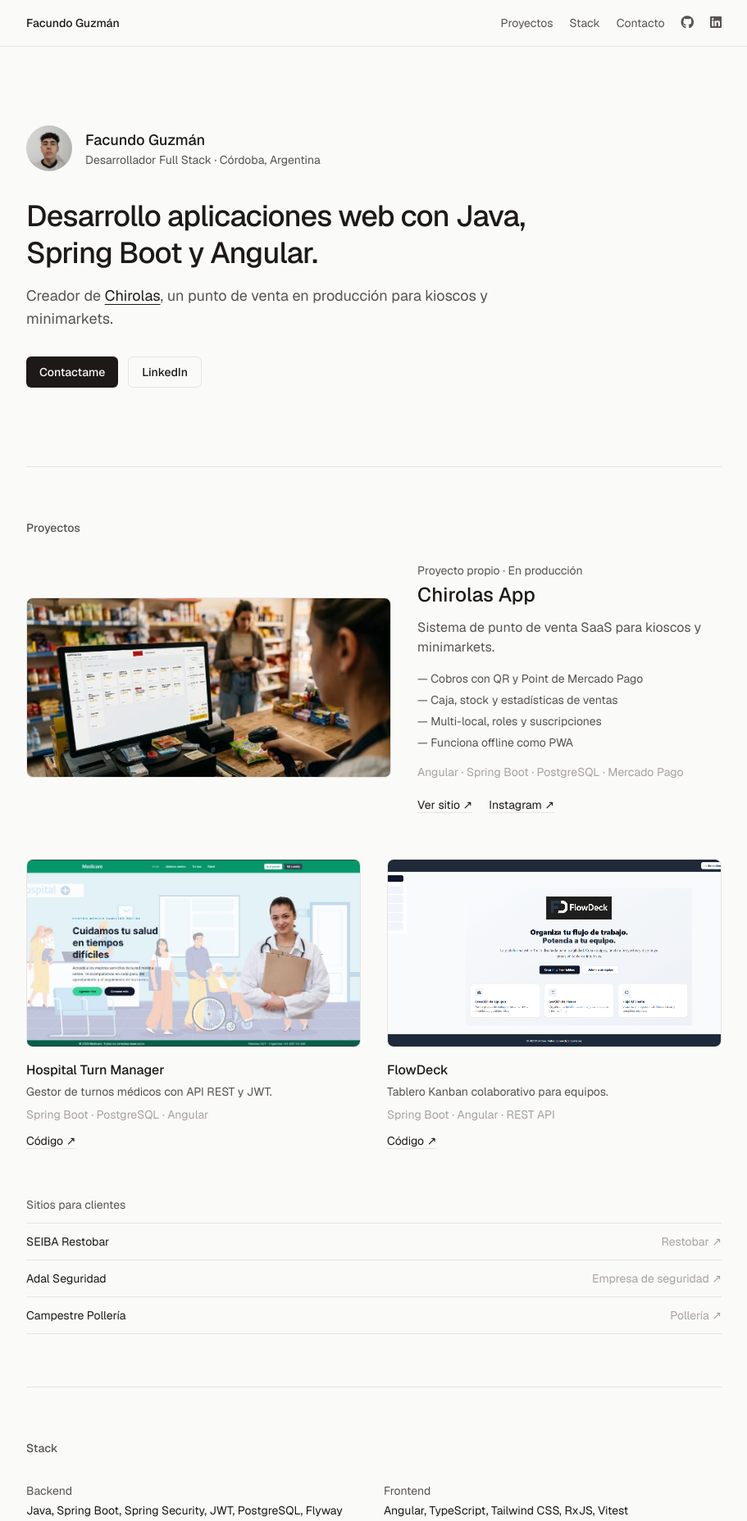
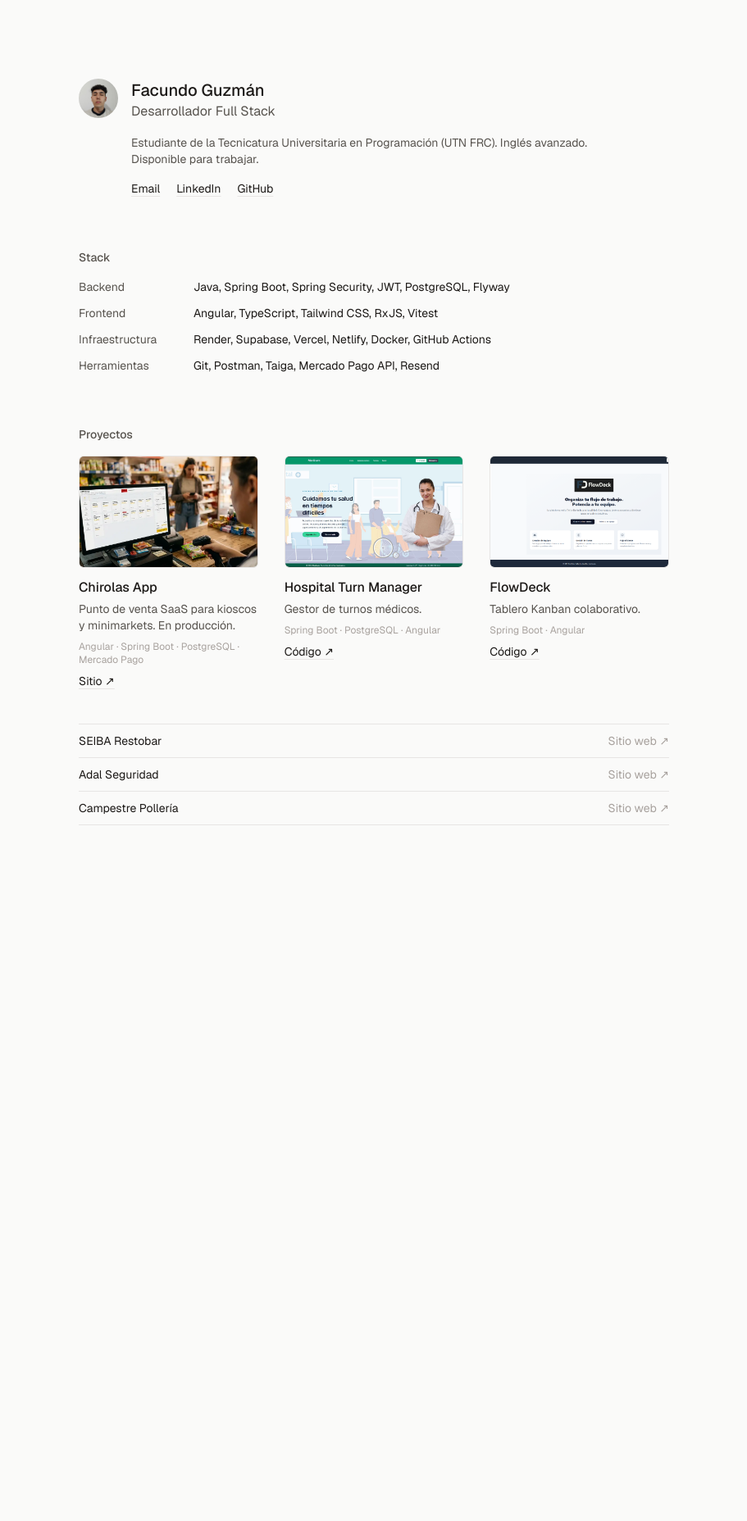
Before and after one commit to 405091-GUZMAN/Web-Portfolio, a website built with Vite: page index.html in a window 1280 px wide. Shown: the top 1856 px of the page at 82% size, without its empty margins (184-1095 px from the left). After the commit the page ends 1103 px from the top, so only its background shows below. Built offline with nearby package versions, Linux system fonts and the light colour scheme.

Commit message:
Versión corta: descripción, stack y proyectos
Co-Authored-By: Claude Opus 5.5 <noreply@anthropic.com>
Claude-Session: https://claude.ai/code/session_01EEfUMKmjWpttdom12cXLTB

```diff
--- a/index.html
+++ b/index.html
@@ -4,12 +4,12 @@
   <meta charset="UTF-8">
   <meta name="viewport" content="width=device-width, initial-scale=1.0">
   <title>Facundo Guzmán · Desarrollador Full Stack</title>
-  <meta name="description" content="Desarrollador Full Stack con Java, Spring Boot y Angular. Creador de Chirolas, un sistema de punto de venta en producción para kioscos y minimarkets.">
+  <meta name="description" content="Desarrollador Full Stack. Java, Spring Boot y Angular.">
   <link rel="canonical" href="https://guzmanfacundo.netlify.app/">
   <meta property="og:type" content="website">
   <meta property="og:url" content="https://guzmanfacundo.netlify.app/">
   <meta property="og:title" content="Facundo Guzmán · Desarrollador Full Stack">
-  <meta property="og:description" content="Java, Spring Boot y Angular. Creador de Chirolas, un punto de venta en producción para kioscos y minimarkets.">
+  <meta property="og:description" content="Desarrollador Full Stack. Java, Spring Boot y Angular.">
   <meta property="og:image" content="https://guzmanfacundo.netlify.app/og.jpg">
   <meta name="twitter:card" content="summary_large_image">
   <meta name="theme-color" content="#fafaf9">
@@ -18,145 +18,71 @@
   <link rel="preconnect" href="https://fonts.googleapis.com">
   <link rel="preconnect" href="https://fonts.gstatic.com" crossorigin>
   <link href="https://fonts.googleapis.com/css2?family=Geist:wght@400;500;600&display=swap" rel="stylesheet">
-  <link rel="stylesheet" href="https://cdn.jsdelivr.net/npm/@fortawesome/fontawesome-free@6.5.0/css/all.min.css">
   <link rel="stylesheet" href="/src/styles/main.css">
 </head>
 <body>
 
-<header class="sticky top-0 z-50 border-b border-line bg-bg/90 backdrop-blur">
-  <div class="container-page flex h-14 items-center justify-between text-sm">
-    <a href="#inicio" class="font-medium">Facundo Guzmán</a>
-    <nav class="flex items-center gap-5 text-muted" aria-label="Principal">
-      <a href="#proyectos" class="hidden hover:text-ink sm:inline">Proyectos</a>
-      <a href="#stack" class="hidden hover:text-ink sm:inline">Stack</a>
-      <a href="#contacto" class="hover:text-ink">Contacto</a>
-      <a href="https://github.com/FacuGuz" target="_blank" rel="noopener" aria-label="GitHub" class="hover:text-ink"><i class="fab fa-github text-base"></i></a>
-      <a href="https://www.linkedin.com/in/facundo-guzman-b81a612a0" target="_blank" rel="noopener" aria-label="LinkedIn" class="hover:text-ink"><i class="fab fa-linkedin text-base"></i></a>
-    </nav>
-  </div>
-</header>
-
-<main id="inicio" class="container-page">
+<main class="container-page py-16 sm:py-24">
 
   <!-- Intro -->
-  <section class="py-16 sm:py-24">
-    <div class="flex items-center gap-4">
-      <img src="/src/assets/fotoperfil.jpeg" alt="Facundo Guzmán" class="h-14 w-14 rounded-full object-cover" width="56" height="56">
-      <div>
-        <h1 class="text-lg font-medium">Facundo Guzmán</h1>
-        <p class="text-sm text-muted">Desarrollador Full Stack · Córdoba, Argentina</p>
+  <section class="flex items-start gap-4">
+    <img src="/src/assets/fotoperfil.jpeg" alt="Facundo Guzmán" class="h-12 w-12 rounded-full object-cover" width="48" height="48">
+    <div>
+      <h1 class="text-xl font-medium">Facundo Guzmán</h1>
+      <p class="text-muted">Desarrollador Full Stack</p>
+      <p class="mt-4 max-w-xl text-sm text-muted">Estudiante de la Tecnicatura Universitaria en Programación (UTN FRC). Inglés avanzado. Disponible para trabajar.</p>
+      <div class="mt-4 flex flex-wrap gap-x-5 gap-y-1 text-sm">
+        <a href="mailto:guzmanfacu02@hotmail.com" class="link">Email</a>
+        <a href="https://www.linkedin.com/in/facundo-guzman-b81a612a0" target="_blank" rel="noopener" class="link">LinkedIn</a>
+        <a href="https://github.com/FacuGuz" target="_blank" rel="noopener" class="link">GitHub</a>
       </div>
-    </div>
-    <p class="mt-8 max-w-2xl text-3xl font-medium leading-tight tracking-tight sm:text-4xl">
-      Desarrollo aplicaciones web con Java, Spring Boot y Angular.
-    </p>
-    <p class="mt-4 max-w-2xl text-lg text-muted">
-      Creador de <a href="#chirolas" class="text-ink underline underline-offset-4">Chirolas</a>, un punto de venta en producción para kioscos y minimarkets.
-    </p>
-    <div class="mt-8 flex flex-wrap gap-3">
-      <a href="#contacto" class="btn-primary">Contactame</a>
-      <a href="https://www.linkedin.com/in/facundo-guzman-b81a612a0" target="_blank" rel="noopener" class="btn-ghost">LinkedIn</a>
-    </div>
-  </section>
-
-  <!-- Proyectos -->
-  <section id="proyectos" class="border-t border-line py-16">
-    <h2 class="section-label">Proyectos</h2>
-
-    <article id="chirolas" class="mt-8 grid gap-8 lg:grid-cols-[1.2fr_1fr] lg:items-center">
-      <img src="/src/assets/chirolas/pos-real-use.webp" alt="Chirolas funcionando en un mostrador" class="w-full rounded-lg border border-line" width="1024" height="503" loading="lazy">
-      <div>
-        <p class="text-sm text-muted">Proyecto propio · En producción</p>
-        <h3 class="mt-1 text-2xl font-medium">Chirolas App</h3>
-        <p class="mt-3 text-muted">Sistema de punto de venta SaaS para kioscos y minimarkets.</p>
-        <ul class="mt-4 space-y-1.5 text-sm text-muted">
-          <li>— Cobros con QR y Point de Mercado Pago</li>
-          <li>— Caja, stock y estadísticas de ventas</li>
-          <li>— Multi-local, roles y suscripciones</li>
-          <li>— Funciona offline como PWA</li>
-        </ul>
-        <p class="mt-4 text-sm text-faint">Angular · Spring Boot · PostgreSQL · Mercado Pago</p>
-        <div class="mt-5 flex gap-5 text-sm">
-          <a href="https://www.chirolaspv.com.ar/" target="_blank" rel="noopener" class="link">Ver sitio ↗</a>
-          <a href="https://www.instagram.com/chirolaspv" target="_blank" rel="noopener" class="link">Instagram ↗</a>
-        </div>
-      </div>
-    </article>
-
-    <div class="mt-14 grid gap-8 sm:grid-cols-2">
-      <article>
-        <img src="/src/assets/hospital-turn-manager.jpg" alt="Hospital Turn Manager" class="aspect-[16/9] w-full rounded-lg border border-line object-cover" loading="lazy">
-        <h3 class="mt-4 font-medium">Hospital Turn Manager</h3>
-        <p class="mt-1 text-sm text-muted">Gestor de turnos médicos con API REST y JWT.</p>
-        <p class="mt-2 text-sm text-faint">Spring Boot · PostgreSQL · Angular</p>
-        <a href="https://github.com/FacuGuz/hospital-turn-manager" target="_blank" rel="noopener" class="link mt-3 inline-block text-sm">Código ↗</a>
-      </article>
-      <article>
-        <img src="/src/assets/proyectoflowdeck.png" alt="FlowDeck" class="aspect-[16/9] w-full rounded-lg border border-line object-cover" loading="lazy">
-        <h3 class="mt-4 font-medium">FlowDeck</h3>
-        <p class="mt-1 text-sm text-muted">Tablero Kanban colaborativo para equipos.</p>
-        <p class="mt-2 text-sm text-faint">Spring Boot · Angular · REST API</p>
-        <a href="https://github.com/FacuGuz/FlowDeck-" target="_blank" rel="noopener" class="link mt-3 inline-block text-sm">Código ↗</a>
-      </article>
-    </div>
-
-    <div class="mt-14">
-      <h3 class="text-sm text-muted">Sitios para clientes</h3>
-      <ul class="mt-3 divide-y divide-line border-y border-line text-sm">
-        <li><a href="https://seiba-restobar.vercel.app" target="_blank" rel="noopener" class="flex justify-between py-3 hover:text-muted"><span>SEIBA Restobar</span><span class="text-faint">Restobar ↗</span></a></li>
-        <li><a href="https://adal-seguridad.vercel.app" target="_blank" rel="noopener" class="flex justify-between py-3 hover:text-muted"><span>Adal Seguridad</span><span class="text-faint">Empresa de seguridad ↗</span></a></li>
-        <li><a href="https://campestre-polleria.vercel.app" target="_blank" rel="noopener" class="flex justify-between py-3 hover:text-muted"><span>Campestre Pollería</span><span class="text-faint">Pollería ↗</span></a></li>
-      </ul>
     </div>
   </section>
 
   <!-- Stack -->
-  <section id="stack" class="border-t border-line py-16">
+  <section class="mt-16">
     <h2 class="section-label">Stack</h2>
-    <dl class="mt-8 grid gap-6 text-sm sm:grid-cols-2">
-      <div><dt class="text-muted">Backend</dt><dd class="mt-1">Java, Spring Boot, Spring Security, JWT, PostgreSQL, Flyway</dd></div>
-      <div><dt class="text-muted">Frontend</dt><dd class="mt-1">Angular, TypeScript, Tailwind CSS, RxJS, Vitest</dd></div>
-      <div><dt class="text-muted">Infraestructura</dt><dd class="mt-1">Render, Supabase, Vercel, Netlify, Docker, GitHub Actions</dd></div>
-      <div><dt class="text-muted">Herramientas</dt><dd class="mt-1">Git, Postman, Taiga, Mercado Pago API, Resend</dd></div>
+    <dl class="mt-4 grid gap-3 text-sm sm:grid-cols-[8rem_1fr]">
+      <dt class="text-muted">Backend</dt><dd>Java, Spring Boot, Spring Security, JWT, PostgreSQL, Flyway</dd>
+      <dt class="text-muted">Frontend</dt><dd>Angular, TypeScript, Tailwind CSS, RxJS, Vitest</dd>
+      <dt class="text-muted">Infraestructura</dt><dd>Render, Supabase, Vercel, Netlify, Docker, GitHub Actions</dd>
+      <dt class="text-muted">Herramientas</dt><dd>Git, Postman, Taiga, Mercado Pago API, Resend</dd>
     </dl>
   </section>
 
-  <!-- Formación -->
-  <section class="border-t border-line py-16">
-    <h2 class="section-label">Formación</h2>
-    <div class="mt-8 flex flex-wrap justify-between gap-2 text-sm">
-      <p>Tecnicatura Universitaria en Programación · UTN FRC</p>
-      <p class="text-muted">En curso · Inglés avanzado</p>
+  <!-- Proyectos -->
+  <section class="mt-16">
+    <h2 class="section-label">Proyectos</h2>
+    <div class="mt-4 grid gap-8 sm:grid-cols-3">
+      <article>
+        <img src="/src/assets/chirolas/pos-real-use.webp" alt="Chirolas App" class="aspect-[16/10] w-full rounded-md border border-line object-cover" loading="lazy">
+        <h3 class="mt-3 font-medium">Chirolas App</h3>
+        <p class="mt-1 text-sm text-muted">Punto de venta SaaS para kioscos y minimarkets. En producción.</p>
+        <p class="mt-2 text-xs text-faint">Angular · Spring Boot · PostgreSQL · Mercado Pago</p>
+        <a href="https://www.chirolaspv.com.ar/" target="_blank" rel="noopener" class="link mt-2 inline-block text-sm">Sitio ↗</a>
+      </article>
+      <article>
+        <img src="/src/assets/hospital-turn-manager.jpg" alt="Hospital Turn Manager" class="aspect-[16/10] w-full rounded-md border border-line object-cover" loading="lazy">
+        <h3 class="mt-3 font-medium">Hospital Turn Manager</h3>
+        <p class="mt-1 text-sm text-muted">Gestor de turnos médicos.</p>
+        <p class="mt-2 text-xs text-faint">Spring Boot · PostgreSQL · Angular</p>
+        <a href="https://github.com/FacuGuz/hospital-turn-manager" target="_blank" rel="noopener" class="link mt-2 inline-block text-sm">Código ↗</a>
+      </article>
+      <article>
+        <img src="/src/assets/proyectoflowdeck.png" alt="FlowDeck" class="aspect-[16/10] w-full rounded-md border border-line object-cover object-top" loading="lazy">
+        <h3 class="mt-3 font-medium">FlowDeck</h3>
+        <p class="mt-1 text-sm text-muted">Tablero Kanban colaborativo.</p>
+        <p class="mt-2 text-xs text-faint">Spring Boot · Angular</p>
+        <a href="https://github.com/FacuGuz/FlowDeck-" target="_blank" rel="noopener" class="link mt-2 inline-block text-sm">Código ↗</a>
+      </article>
     </div>
-  </section>
-
-  <!-- Contacto -->
-  <section id="contacto" class="border-t border-line py-16">
-    <h2 class="section-label">Contacto</h2>
-    <div class="mt-8 grid gap-10 lg:grid-cols-[1fr_1.4fr]">
-      <div class="space-y-2 text-sm">
-        <p class="text-muted">Disponible para trabajo y proyectos freelance.</p>
-        <p><a href="mailto:guzmanfacu02@hotmail.com" class="link">guzmanfacu02@hotmail.com</a></p>
-      </div>
-      <form id="form" class="grid gap-4 sm:grid-cols-2">
-        <input type="hidden" name="access_key" value="aba29d6c-2600-42f3-a629-c1b961c72df5">
-        <input type="checkbox" name="botcheck" class="hidden" tabindex="-1" autocomplete="off">
-        <input type="text" name="name" required autocomplete="name" placeholder="Nombre" aria-label="Nombre" class="field">
-        <input type="email" name="email" required autocomplete="email" placeholder="Email" aria-label="Email" class="field">
-        <textarea name="message" rows="4" required placeholder="Mensaje" aria-label="Mensaje" class="field resize-y sm:col-span-2"></textarea>
-        <div class="flex flex-wrap items-center gap-4 sm:col-span-2">
-          <button type="submit" class="btn-primary">Enviar</button>
-          <p id="result" class="text-sm" role="status" aria-live="polite"></p>
-        </div>
-      </form>
-    </div>
+    <ul class="mt-10 divide-y divide-line border-y border-line text-sm">
+      <li><a href="https://seiba-restobar.vercel.app" target="_blank" rel="noopener" class="flex justify-between py-2.5 hover:text-muted"><span>SEIBA Restobar</span><span class="text-faint">Sitio web ↗</span></a></li>
+      <li><a href="https://adal-seguridad.vercel.app" target="_blank" rel="noopener" class="flex justify-between py-2.5 hover:text-muted"><span>Adal Seguridad</span><span class="text-faint">Sitio web ↗</span></a></li>
+      <li><a href="https://campestre-polleria.vercel.app" target="_blank" rel="noopener" class="flex justify-between py-2.5 hover:text-muted"><span>Campestre Pollería</span><span class="text-faint">Sitio web ↗</span></a></li>
+    </ul>
   </section>
 </main>
 
-<footer class="border-t border-line py-8">
-  <div class="container-page text-sm text-faint">© <span id="year">2026</span> Facundo Guzmán</div>
-</footer>
-
-<script type="module" src="/src/scripts/app.js"></script>
 </body>
 </html>
--- a/src/styles/main.css
+++ b/src/styles/main.css
@@ -22,7 +22,7 @@
 
 @layer components {
   .container-page {
-    @apply mx-auto w-full max-w-4xl px-4 sm:px-6;
+    @apply mx-auto w-full max-w-3xl px-4 sm:px-6;
   }
   .section-label {
     @apply text-sm font-medium text-muted;
```
Also changed, not shown: src/scripts/app.js (deleted, +0 -42 lines), public/og.jpg.
